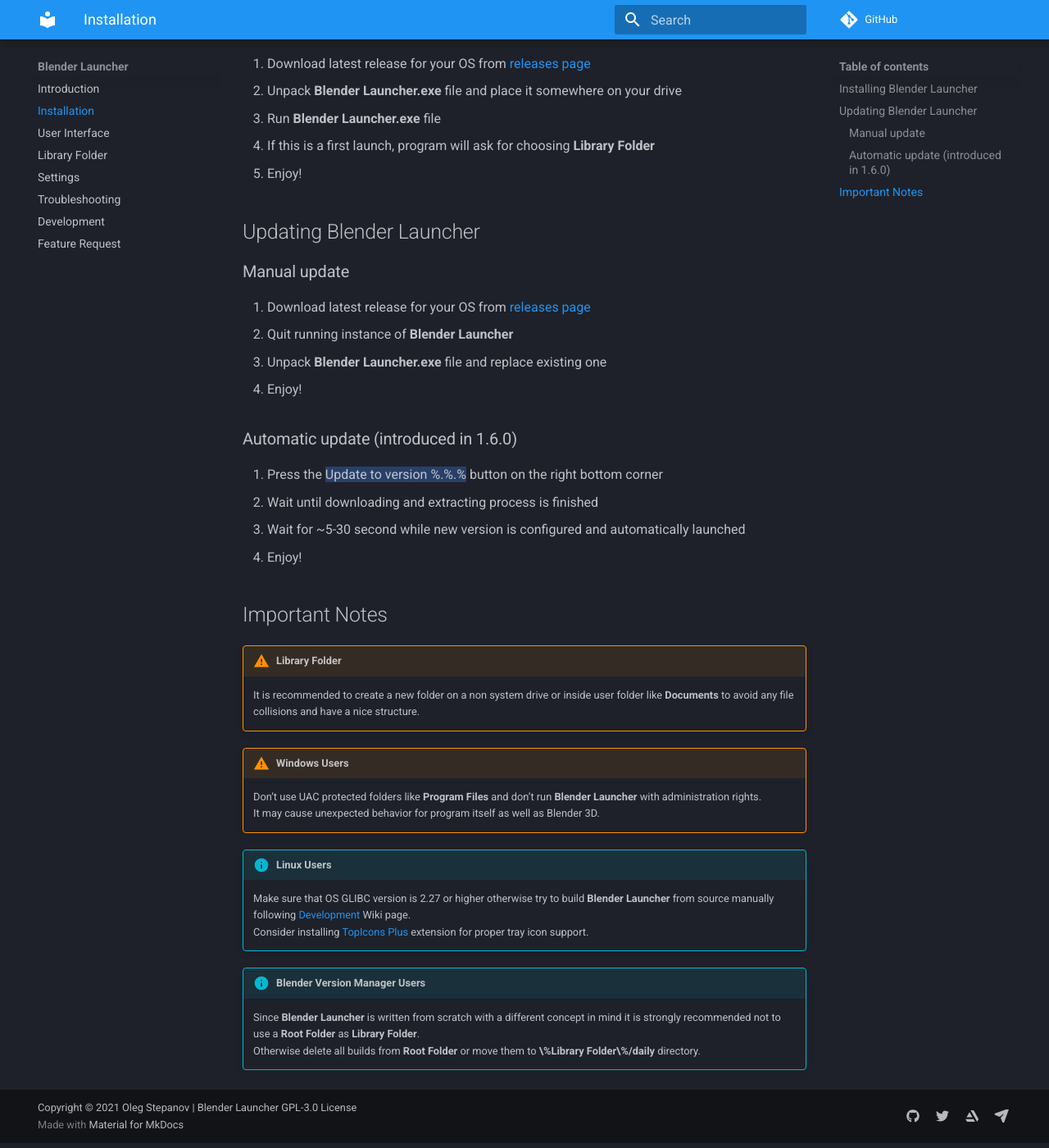
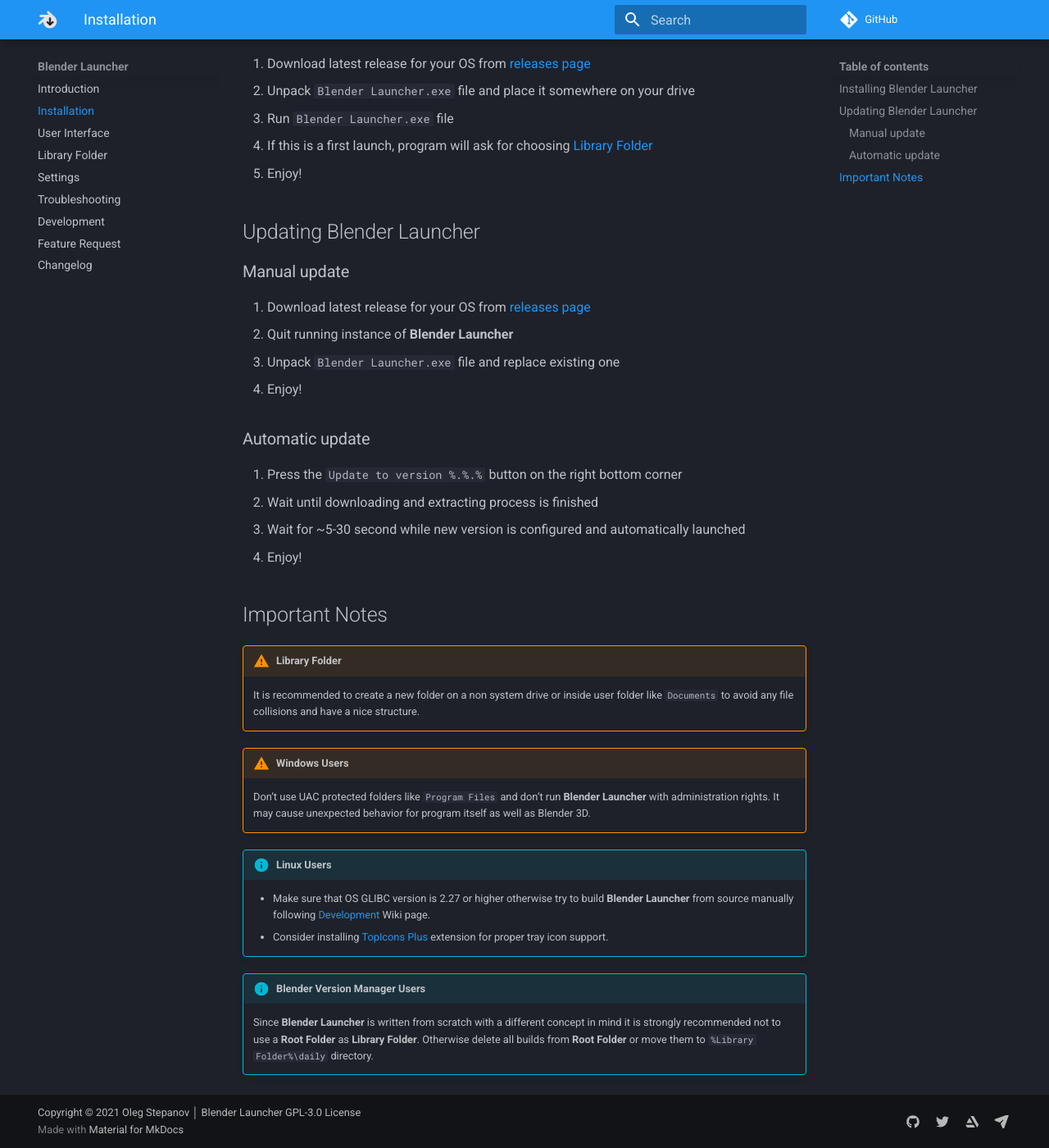
Before and after one commit to DotBow/Blender-Launcher, an MkDocs documentation site: the page built from docs/mkdocs/installation.md, in a window 1280 px wide and 1400 px high, scrolled down 166 px. Shown: the whole window at 82% size. Built offline with MkDocs 1.6.1 and Material for MkDocs 9.7.7, drawn with Linux system fonts in a browser that asks for light colours; comment, search, counter and statistics services are not loaded.

Commit message:
Further docs setup, experiments and updates

```diff
--- a/docs/mkdocs.yml
+++ b/docs/mkdocs.yml
@@ -9,6 +9,7 @@
     - troubleshooting.md
     - development.md
     - feature_request.md
+    - changelog.md
 docs_dir: mkdocs
 site_dir: site
 theme:
@@ -19,6 +20,8 @@
         accent: indigo
     features:
         - navigation.instant
+    favicon: icons/favicon.svg
+    logo: icons/favicon.svg
 markdown_extensions:
     - smarty
     - admonition
@@ -42,10 +45,12 @@
     - pymdownx.emoji:
         emoji_index: !!python/name:materialx.emoji.twemoji
         emoji_generator: !!python/name:materialx.emoji.to_svg
+    - toc:
+        permalink: #
 extra_css:
     - stylesheets/extra.css
 repo_url: https://github.com/DotBow/Blender-Launcher
-copyright: Copyright &copy; 2021 Oleg Stepanov | Blender Launcher GPL-3.0 License
+copyright: Copyright &copy; 2021 Oleg Stepanov │ Blender Launcher GPL-3.0 License
 extra:
     social:
         - icon: fontawesome/brands/github
--- a/docs/mkdocs/installation.md
+++ b/docs/mkdocs/installation.md
@@ -3,9 +3,9 @@
 ## Installing Blender Launcher
 
 1. Download latest release for your OS from [releases page](https://github.com/DotBow/Blender-Launcher/releases/latest)
-1. Unpack **Blender Launcher.exe** file and place it somewhere on your drive
-1. Run **Blender Launcher.exe** file
-1. If this is a first launch, program will ask for choosing **Library Folder**
+1. Unpack ``Blender Launcher.exe`` file and place it somewhere on your drive
+1. Run ``Blender Launcher.exe`` file
+1. If this is a first launch, program will ask for choosing [Library Folder](library_folder.md)
 1. Enjoy!
 
 ## Updating Blender Launcher
@@ -14,12 +14,12 @@
 
 1. Download latest release for your OS from [releases page](https://github.com/DotBow/Blender-Launcher/releases/latest)
 1. Quit running instance of **Blender Launcher**
-1. Unpack **Blender Launcher.exe** file and replace existing one
+1. Unpack ``Blender Launcher.exe`` file and replace existing one
 1. Enjoy!
 
-### Automatic update (introduced in 1.6.0)
+### Automatic update
 
-1. Press the ==Update to version %.%.%== button on the right bottom corner
+1. Press the ``Update to version %.%.%`` button on the right bottom corner
 1. Wait until downloading and extracting process is finished
 1. Wait for ~5-30 second while new version is configured and automatically launched
 1. Enjoy!
@@ -28,19 +28,17 @@
 
 !!! warning "Library Folder"
 
-    It is recommended to create a new folder on a non system drive or inside user folder like **Documents** to avoid any file collisions and have a nice structure.
+    It is recommended to create a new folder on a non system drive or inside user folder like ``Documents`` to avoid any file collisions and have a nice structure.
 
 !!! warning "Windows Users"
 
-    Don't use UAC protected folders like **Program Files** and don't run **Blender Launcher** with administration rights.<br/>
-    It may cause unexpected behavior for program itself as well as Blender 3D.
+    Don't use UAC protected folders like ``Program Files`` and don't run **Blender Launcher** with administration rights. It may cause unexpected behavior for program itself as well as Blender 3D.
 
 !!! info "Linux Users"
 
-    Make sure that OS GLIBC version is 2.27 or higher otherwise try to build **Blender Launcher** from source manually following [Development](https://github.com/DotBow/Blender-Launcher/wiki/Development) Wiki page.<br/>
-    Consider installing [TopIcons Plus](https://extensions.gnome.org/extension/1031/topicons/) extension for proper tray icon support.
+    - Make sure that OS GLIBC version is 2.27 or higher otherwise try to build **Blender Launcher** from source manually following [Development](https://github.com/DotBow/Blender-Launcher/wiki/Development) Wiki page.
+    - Consider installing [TopIcons Plus](https://extensions.gnome.org/extension/1031/topicons/) extension for proper tray icon support.
 
 !!! info "Blender Version Manager Users"
 
-    Since **Blender Launcher** is written from scratch with a different concept in mind it is strongly recommended not to use a **Root Folder** as **Library Folder**.<br/>
-    Otherwise delete all builds from **Root Folder** or move them to **\%Library Folder\%/daily** directory.
+    Since **Blender Launcher** is written from scratch with a different concept in mind it is strongly recommended not to use a **Root Folder** as **Library Folder**. Otherwise delete all builds from **Root Folder** or move them to ``%Library Folder%\daily`` directory.
```
Also changed, not shown: docs/mkdocs/changelog.md (added, +18 -0 lines), docs/mkdocs/development.md (+27 -21 lines), docs/mkdocs/library_folder.md (+4 -5 lines), docs/mkdocs/settings.md (+10 -6 lines), docs/mkdocs/troubleshooting.md (+3 -3 lines), docs/mkdocs/icons/favicon.svg (added).
